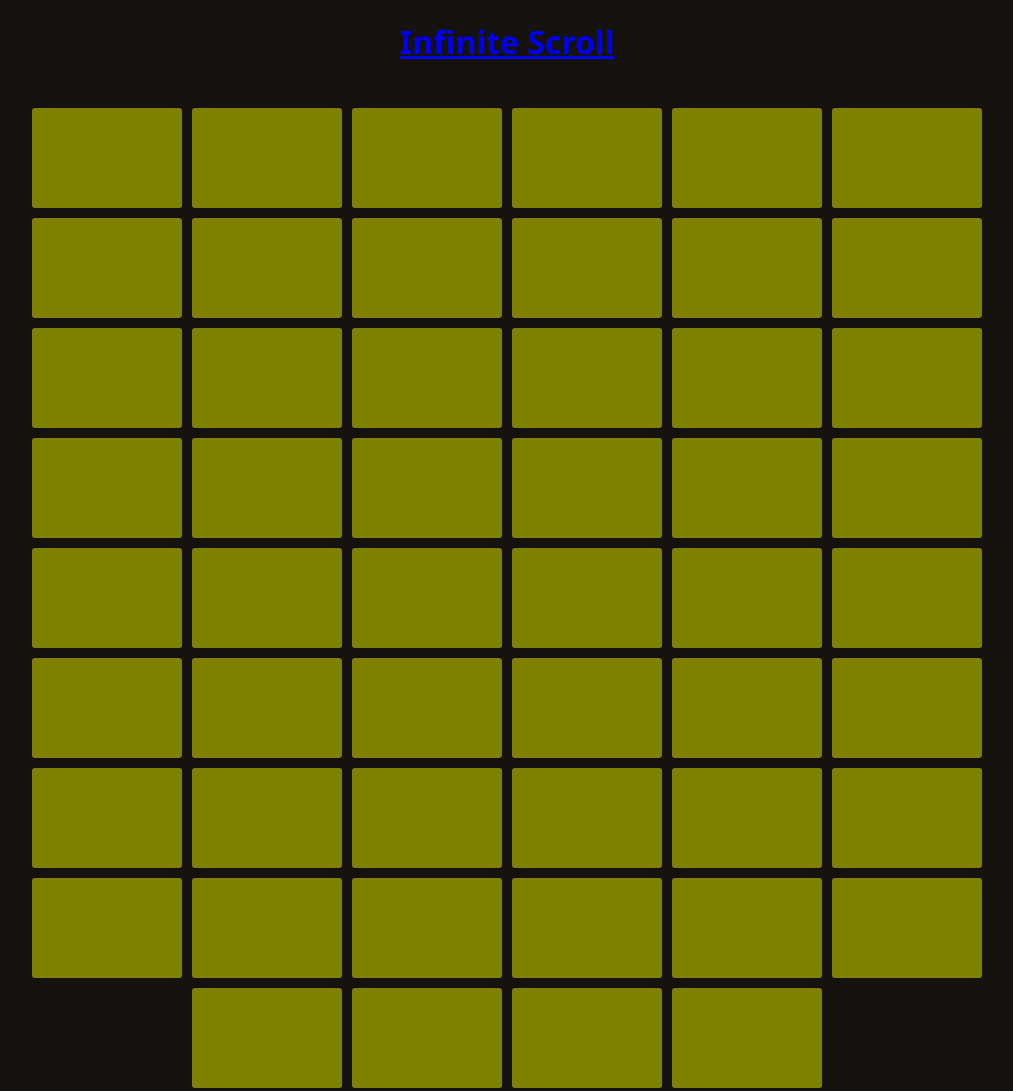
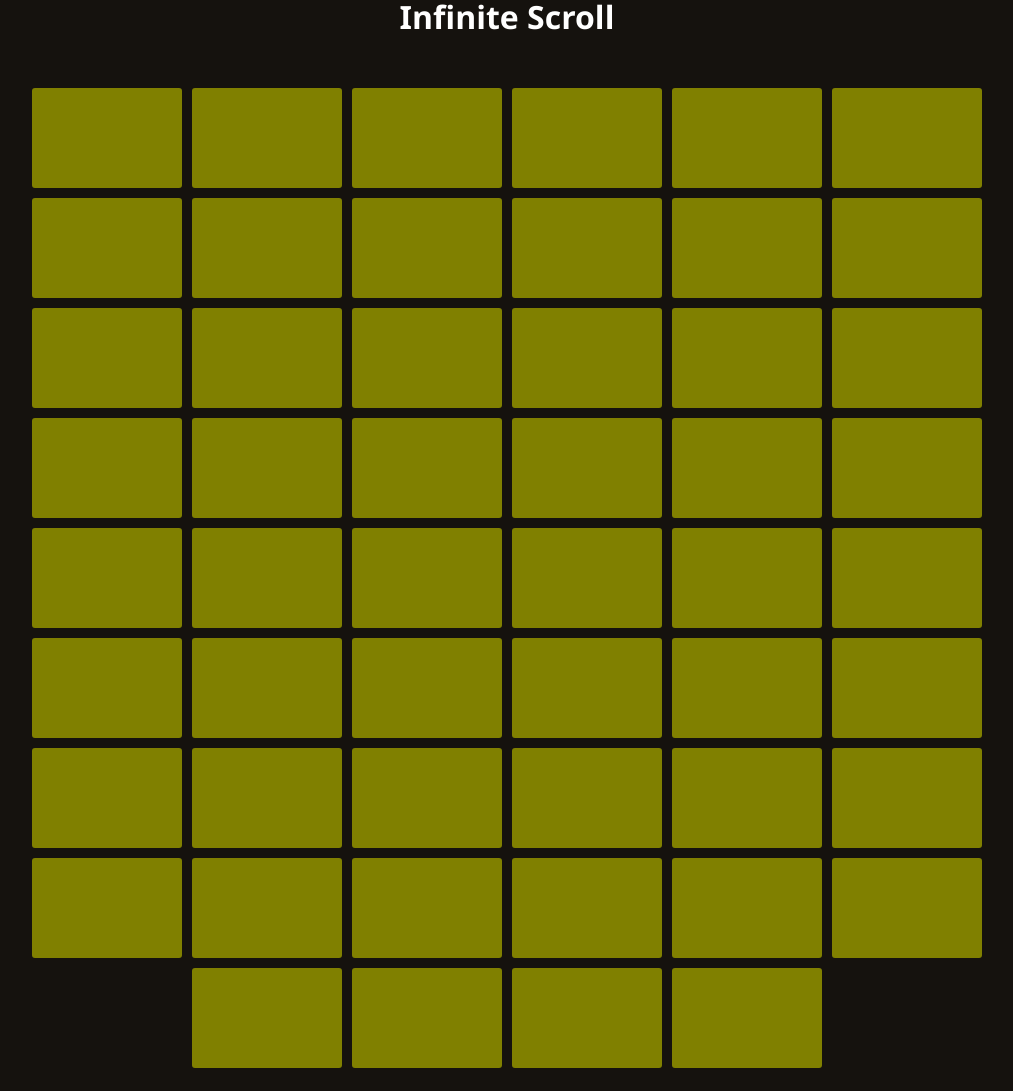
Before and after one commit to AntsaTsaroana/scroll-types, a plain HTML site: page infiniteScroll/index.html in a window 1280 px wide. Shown: the whole page, without its empty margins (133-1146 px from the left). Drawn offline with Linux system fonts and the light colour scheme.

Commit message:
Updating css

```diff
--- a/infiniteScroll/style.css
+++ b/infiniteScroll/style.css
@@ -11,7 +11,17 @@ body {
 
 h1 {
     text-align: center;
-    padding: 20px 0px 40px;
+    margin-bottom: 40px;
+    transition: .3s;
+}
+
+h1:hover {
+    transform: translateY(-5px);
+}
+
+a {
+    text-decoration: none;
+    color: white;
 }
 
 .container {
```
